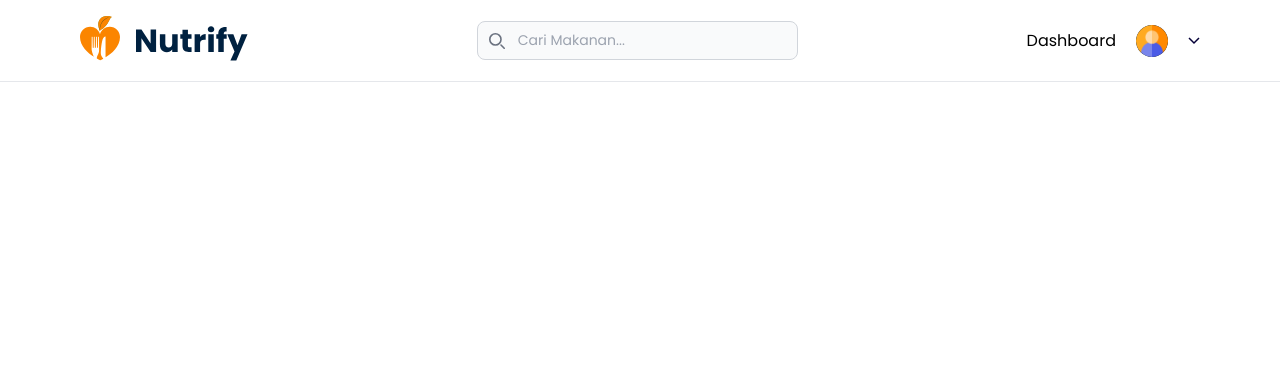
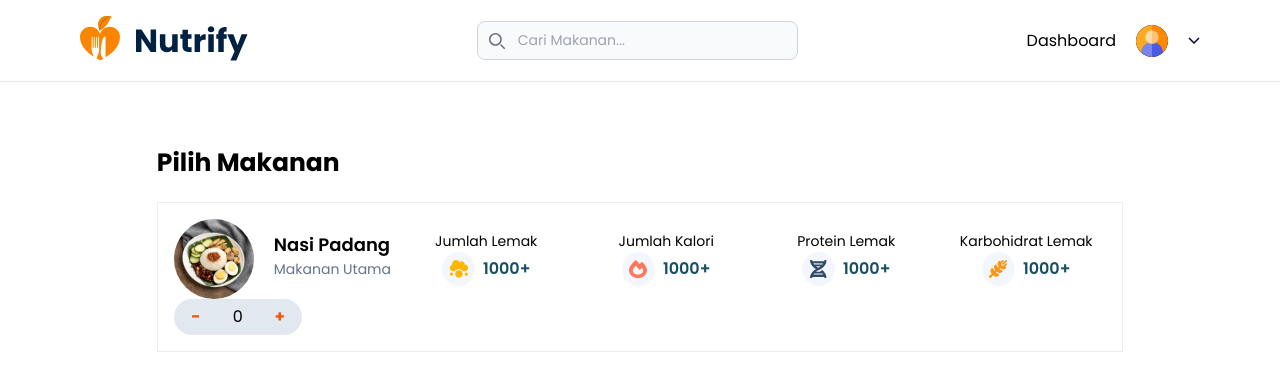
Before and after one commit to Nutrify-Dicoding/nutrify-app, a React (Vite) app: page /track in a window 1280 px wide. Shown: the top 390 px of the page. Built offline with nearby package versions, Linux system fonts and the light colour scheme.

Commit message:
make a card chosen food

```diff
--- a/src/App.jsx
+++ b/src/App.jsx
@@ -3,6 +3,7 @@ import Home from './pages/Home';
 import LandingPage from './pages/LandingPage';
 import Layout from './components/layouts';
 import FoodDetail from './pages/FoodDetail';
+import Tracking from './pages/Tracking';
 
 function App() {
   return (
@@ -12,7 +13,8 @@ function App() {
           <Routes>
             <Route path="/" element={<Home />} />
             <Route path="/landing-page" element={<LandingPage />} />
-            <Route path='/food-detail' element={<FoodDetail />} />
+            <Route path="/food-detail" element={<FoodDetail />} />
+            <Route path="track" element={<Tracking />} />
           </Routes>
         </Layout>
       </BrowserRouter>
--- /dev/null
+++ b/src/components/cards/CardFoodChosen.jsx
@@ -0,0 +1,83 @@
+import { useState } from 'react';
+
+// eslint-disable-next-line react/prop-types
+const NutritionWrap = ({ name, icon, value }) => {
+  return (
+    <div className="w-40 h-14 flex flex-col justify-center  items-center py-2 ">
+      <p className="text-sm ">{name}</p>
+      <div className="flex flex-row justify-center gap-2 items-center">
+        <img src={`/icons/${icon}`} alt="" />
+        <p className="font-semibold text-cyan-900">{value}+</p>
+      </div>
+    </div>
+  );
+};
+const CardFoodChosen = () => {
+  const [porsi, setPorsi] = useState(0);
+
+  const hanldeMinPorsi = () => {
+    if (porsi > 0) {
+      setPorsi((prev) => prev - 1);
+    }
+  };
+
+  const hanldePlusPorsi = () => {
+    setPorsi((prev) => prev + 1);
+  };
+
+  return (
+    <div className="w-full mt-5 border border-white-300 p-4 justify-between items-center flex flex-row flex-wrap">
+      {/* info makanan */}
+      <div className="flex flex-row gap-5 items-center">
+        <img
+          src="/images/traditional-nasi-lemak.png"
+          alt=""
+          className="w-20 h-20 rounded-full"
+        />
+        <div className="flex flex-col h-14">
+          <p className="text-lg font-semibold">Nasi Padang</p>
+          <p className="text-sm text-slate-500">Makanan Utama</p>
+        </div>
+      </div>
+      {/* info nutrisi */}
+      <div className="flex justify-center gap-5 items-center flex-row">
+        <NutritionWrap
+          name={'Jumlah Lemak'}
+          icon={'lemak-icon.svg'}
+          value={1000}
+        />
+        <NutritionWrap
+          name={'Jumlah Kalori'}
+          icon={'kalori-icon.svg'}
+          value={1000}
+        />
+        <NutritionWrap
+          name={'Protein Lemak'}
+          icon={'protein-icon.svg'}
+          value={1000}
+        />
+        <NutritionWrap
+          name={'Karbohidrat Lemak'}
+          icon={'carbo-icon.svg'}
+          value={1000}
+        />
+      </div>
+      {/* pilih porsi */}
+      <div className="w-32 h-9 rounded-full bg-slate-200 flex flex-row items-center justify-between">
+        <button
+          className="w-11 font-bold text-orange-100"
+          onClick={() => hanldeMinPorsi()}>
+          -
+        </button>
+        <p>{porsi}</p>
+        <button
+          className="w-11 font-bold text-orange-100"
+          onClick={() => hanldePlusPorsi()}>
+          +
+        </button>
+      </div>
+    </div>
+  );
+};
+
+export default CardFoodChosen;
--- /dev/null
+++ b/src/pages/Tracking.jsx
@@ -0,0 +1,16 @@
+import CardFoodChosen from '../components/cards/CardFoodChosen';
+
+const Tracking = () => {
+  return (
+    <section className="px-[12.25%] w-full h-screen tab:h-full tab:pt-[4rem] mt-36 ">
+      <p
+        className="font-bold text-2xl
+        ">
+        Pilih Makanan
+      </p>
+      <CardFoodChosen />
+    </section>
+  );
+};
+
+export default Tracking;
```
Also changed, not shown: public/images/traditional-nasi-lemak.png (added).
